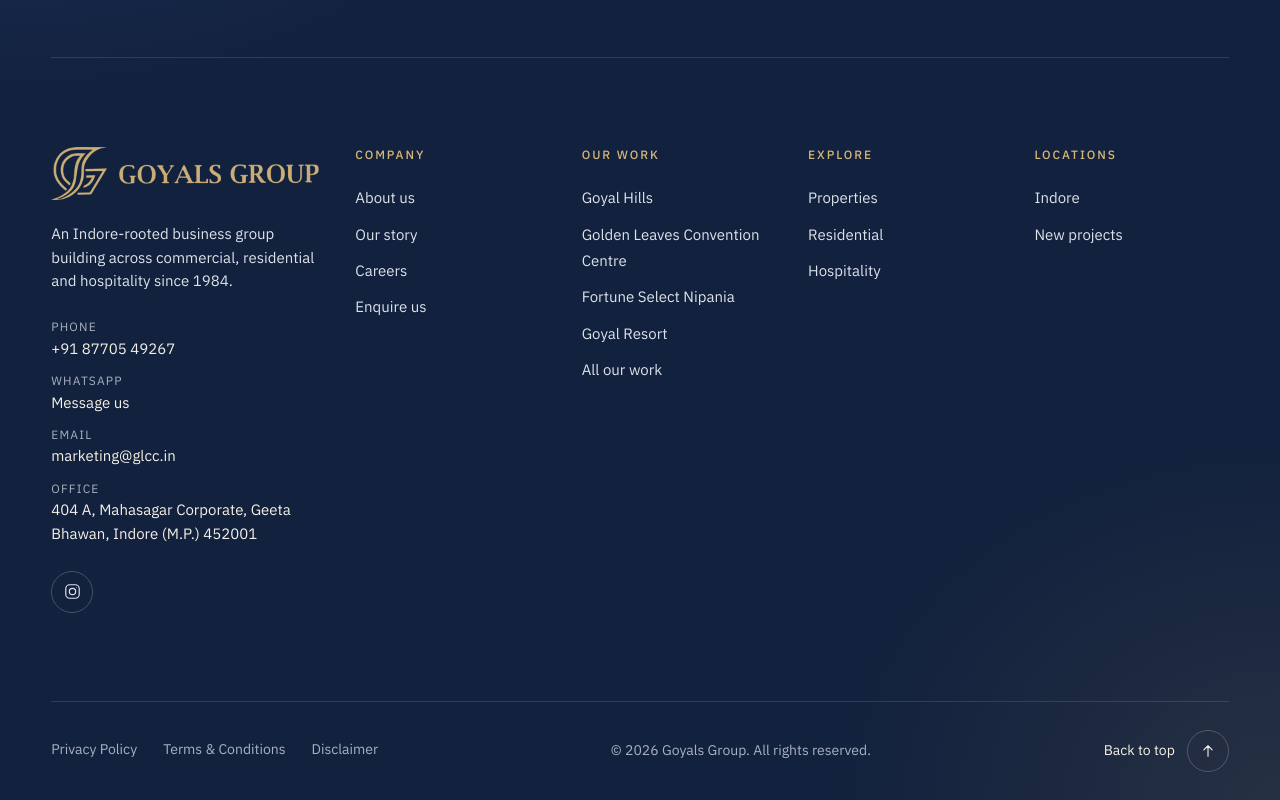
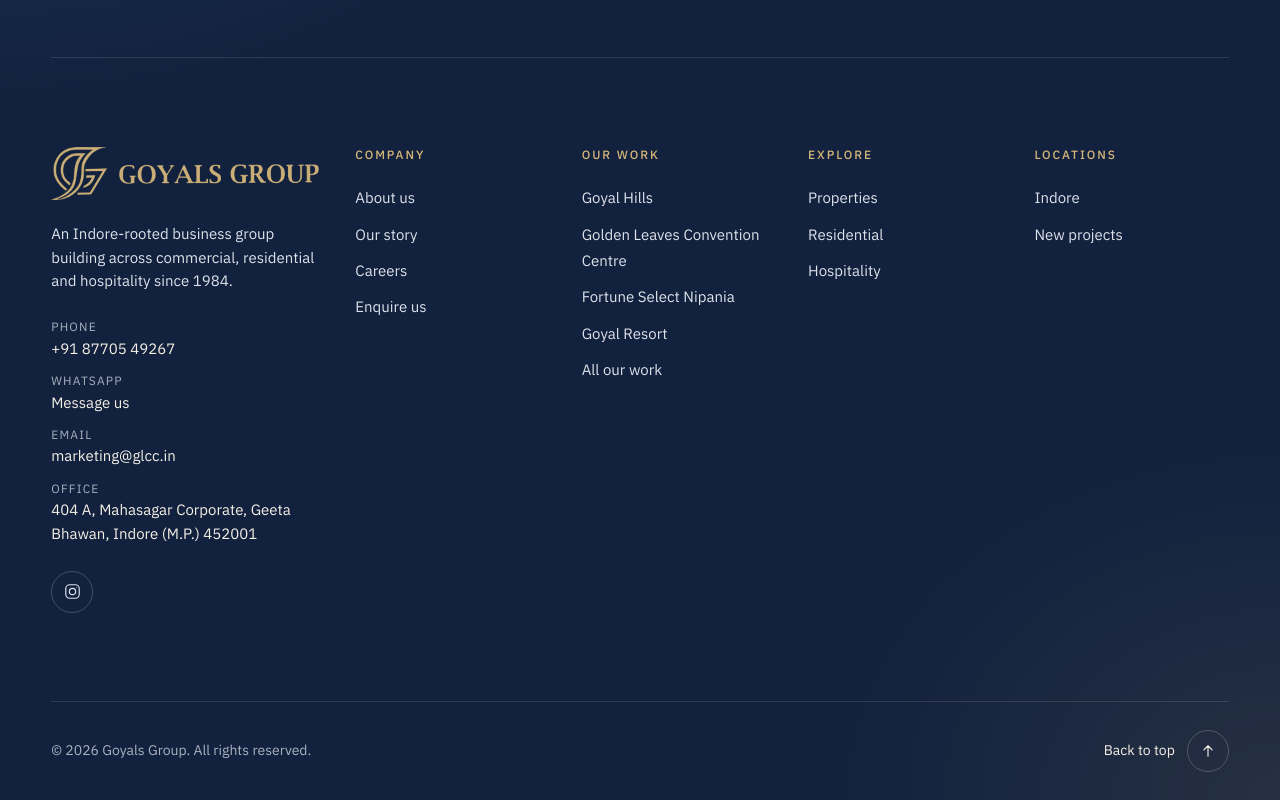
Before and after one commit to csslyagency/Goyal-real-estate, a Next.js app: page /disclaimer in a window 1280 px wide. Shown: the part 1597-2397 px from the top of the page. Built offline with nearby package versions, Linux system fonts and the light colour scheme; no server answers.

Commit message:
Remove legal links from the footer

```diff
--- a/components/Footer.tsx
+++ b/components/Footer.tsx
@@ -130,11 +130,6 @@
         </div>
 
         <div className="ftr-base">
-          <nav className="ftr-company" aria-label="Legal">
-            <Link href="/privacy-policy/">Privacy Policy</Link>
-            <Link href="/terms/">Terms &amp; Conditions</Link>
-            <Link href="/disclaimer/">Disclaimer</Link>
-          </nav>
           <div className="ftr-legal">
             <span>
               © {year} {site.name}. All rights reserved.
```
